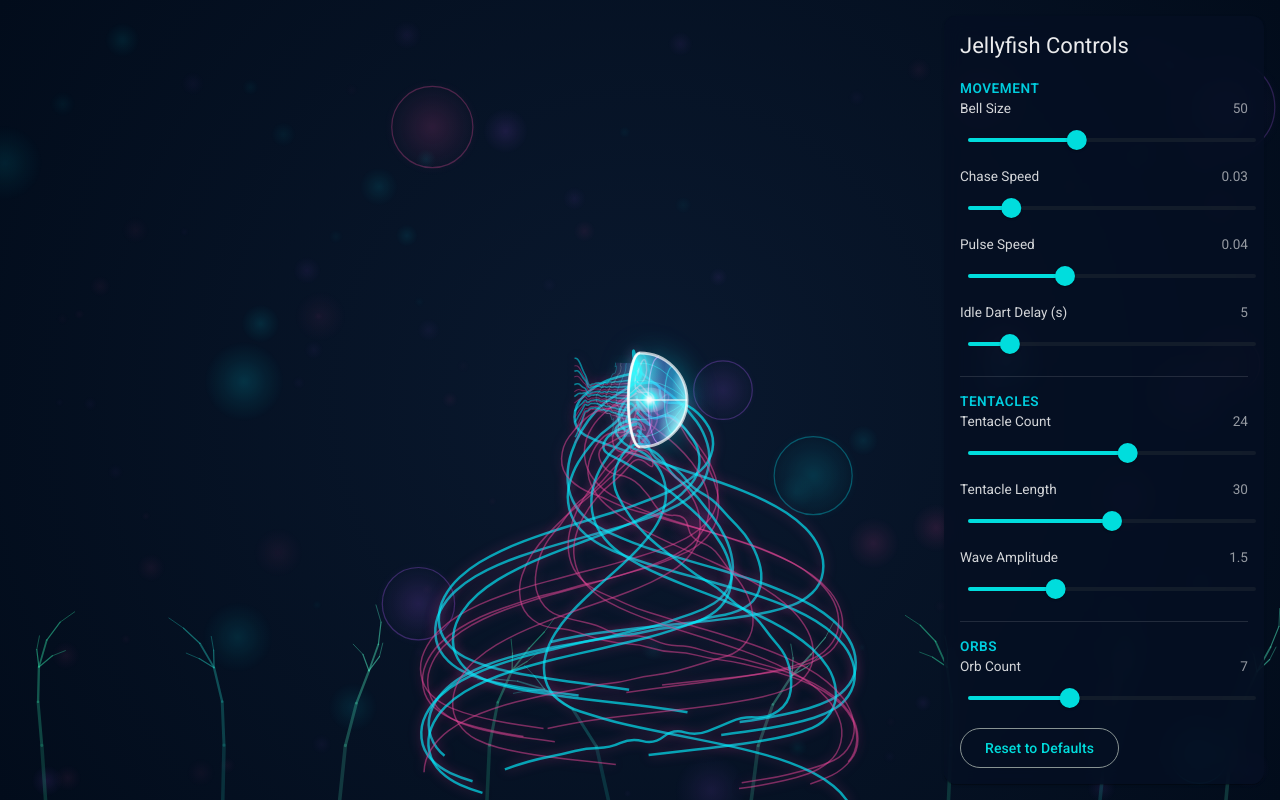
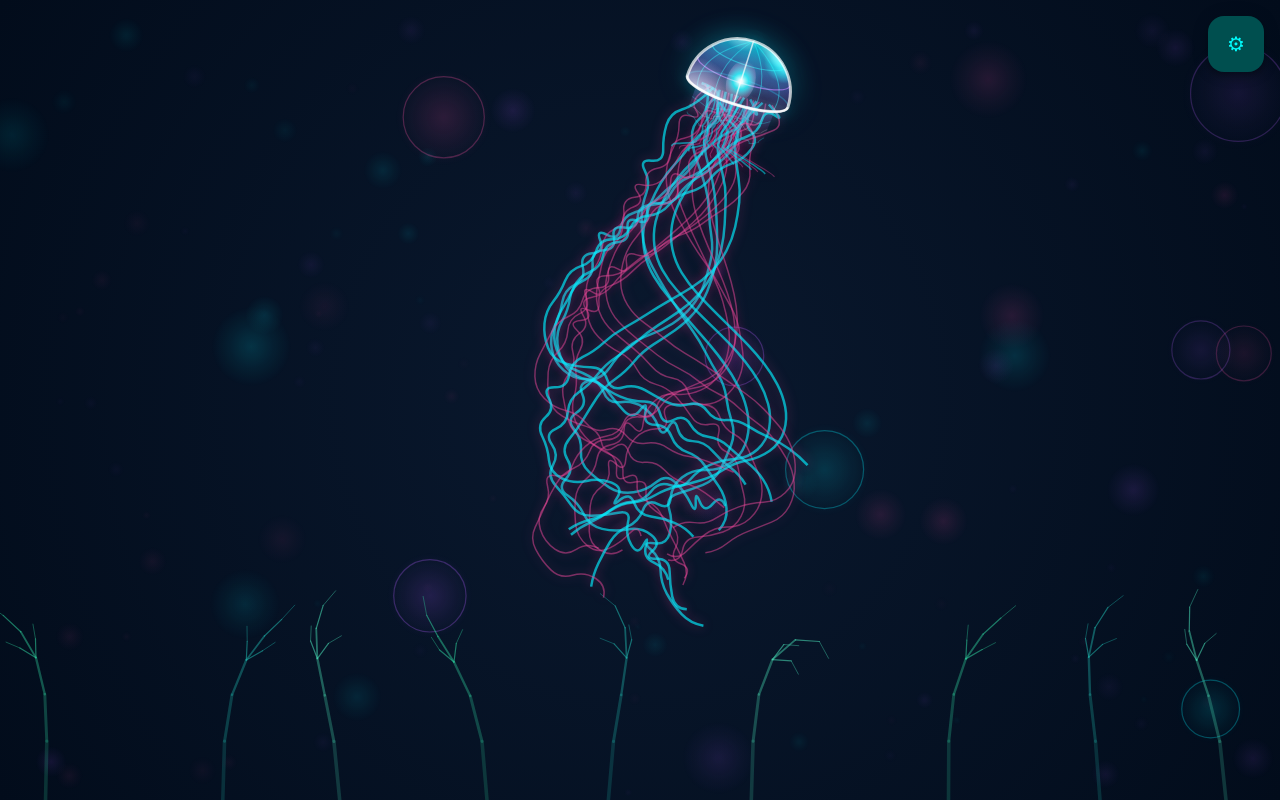
Before and after one commit to roboteight/VectorJellyfish, an Angular app: page / in a window 1280 px wide. Built offline with nearby package versions, Linux system fonts and the light colour scheme.

Commit message:
collision detection and hidden controls

```diff
--- a/src/app/components/jellyfish-canvas-component/jellyfish-canvas-component.ts
+++ b/src/app/components/jellyfish-canvas-component/jellyfish-canvas-component.ts
@@ -173,13 +173,13 @@ export class JellyfishCanvasComponent implements AfterViewInit, OnDestroy {
       this.bokeh.init();
     }
 
-    this.seaweed.branchDepth = cfg.seaweedBranchDepth;
-    this.seaweed.baseLength = cfg.seaweedLength;
-    this.seaweed.swayAmplitude = cfg.seaweedSwayAmplitude;
-    this.seaweed.swaySpeed = cfg.seaweedSwaySpeed;
-    this.seaweed.mouseInfluence = cfg.seaweedMouseInfluence;
-    const seaweedChanged = !prev || prev.seaweedCount !== cfg.seaweedCount;
-    this.seaweed.plantCount = cfg.seaweedCount;
+    this.seaweed.branchDepth = cfg?.seaweedBranchDepth;
+    this.seaweed.baseLength = cfg?.seaweedLength;
+    this.seaweed.swayAmplitude = cfg?.seaweedSwayAmplitude;
+    this.seaweed.swaySpeed = cfg?.seaweedSwaySpeed;
+    this.seaweed.mouseInfluence = cfg?.seaweedMouseInfluence;
+    const seaweedChanged = !prev || prev?.seaweedCount !== cfg?.seaweedCount;
+    this.seaweed.plantCount = cfg?.seaweedCount;
     if (seaweedChanged) {
       this.seaweed.init();
     }
@@ -246,14 +246,15 @@ export class JellyfishCanvasComponent implements AfterViewInit, OnDestroy {
   };
 
   private updatePhysics(): void {
+    const canvas = this.canvasRef.nativeElement;
+
 /*    Frozen in place while popped -- the bell stays put and the tentacles
     fall from wherever they were when it burst.*/
     if (!this.isPopped) {
-      this.movement.update();
+      this.movement.update(canvas.width, canvas.height);
     }
     this.body.updatePop();
 
-    const canvas = this.canvasRef.nativeElement;
     this.bokeh.update(canvas.width, canvas.height, this.movement.target);
     this.seaweed.update(this.movement.target.x, canvas.width);
 
--- a/src/app/components/jellyfish-canvas-component/jellyfish-movement.ts
+++ b/src/app/components/jellyfish-canvas-component/jellyfish-movement.ts
@@ -1,15 +1,19 @@
 import { Point } from './jellyfish.models';
 
-// Owns the jellyfish's core motion: chasing the cursor, facing its heading,
-// the breathing pulse cycle, and the idle-dart burst. Every other visual
-// system (tentacles, body, sheath) reads pos/rotation/pulseCycle from here.
+function clamp(value: number, min: number, max: number): number {
+  return min <= max ? Math.min(max, Math.max(min, value)) : (min + max) / 2;
+}
+
+/*Owns the jellyfish's core motion: chasing the cursor, facing its heading,
+the breathing pulse cycle, and the idle-dart burst. Every other visual
+system (tentacles, body, sheath) reads pos/rotation/pulseCycle from here.*/
 export class JellyfishMovement {
   target: Point = { x: 400, y: 300 };
   pos: Point = { x: 400, y: 300 };
   rotation = 0;
   pulseCycle = 0;
 
-  // Tunable knobs -- live-editable via JellyfishConfigService/the control panel.
+  /*Tunable knobs -- live-editable via JellyfishConfigService/the control panel.*/
   baseRadius: number;
   normalChaseSpeed = 0.03;
   pulseSpeed = 0.04;
@@ -37,9 +41,9 @@ export class JellyfishMovement {
     }
   }
 
-  // Restarts the idle-dart countdown from now. Used after a frozen period
-  // (e.g. the body-pop/regenerate pause) so it doesn't dart off immediately
-  // just because real time passed with no update() calls to keep it fresh.
+/*  Restarts the idle-dart countdown from now. Used after a frozen period
+  (e.g. the body-pop/regenerate pause) so it doesn't dart off immediately
+  just because real time passed with no update() calls to keep it fresh.*/
   refreshActivity(): void {
     this.lastActivityTime = Date.now();
   }
@@ -59,15 +63,17 @@ export class JellyfishMovement {
     }
   }
 
-  // The jellyfish's current bell radius, pulsing with its breathing cycle.
+/*
+  The jellyfish's current bell radius, pulsing with its breathing cycle.
+*/
   get radius(): number {
     const pulseScale = 1 + Math.sin(this.pulseCycle) * 0.12;
     return this.baseRadius * pulseScale;
   }
 
-  update(): void {
+  update(canvasWidth: number, canvasHeight: number): void {
     if (!this.isDarting && Date.now() - this.lastActivityTime > this.idleDartDelayMs) {
-      this.triggerIdleDart();
+      this.triggerIdleDart(canvasWidth, canvasHeight);
     }
 
     const dx = this.target.x - this.pos.x;
@@ -85,18 +91,25 @@ export class JellyfishMovement {
     this.pulseCycle += this.pulseSpeed;
   }
 
-  // Fires after idleDartDelayMs of no mouse movement: sends the jellyfish
-  // shooting off toward a random point, then eases back to its normal,
-  // mouse-following cruise speed once the burst is done.
-  private triggerIdleDart(): void {
+/*  Fires after idleDartDelayMs of no mouse movement: sends the jellyfish
+  shooting off toward a random point, then eases back to its normal,
+  mouse-following cruise speed once the burst is done. The target is
+  clamped to the canvas (with a margin for the bell's own radius) so the
+  dart never sends it off screen.*/
+  private triggerIdleDart(canvasWidth: number, canvasHeight: number): void {
     this.isDarting = true;
     this.lastActivityTime = Date.now();
 
     const angle = Math.random() * Math.PI * 2;
     const distance = 500 + Math.random() * 500;
+    const margin = this.radius * 1.5 + 20;
+
+    const rawX = this.pos.x + Math.cos(angle) * distance;
+    const rawY = this.pos.y + Math.sin(angle) * distance;
+
     this.target = {
-      x: this.pos.x + Math.cos(angle) * distance,
-      y: this.pos.y + Math.sin(angle) * distance
+      x: clamp(rawX, margin, canvasWidth - margin),
+      y: clamp(rawY, margin, canvasHeight - margin)
     };
     this.chaseSpeed = 0.12;
 
--- a/src/app/components/jellyfish-controls/jellyfish-controls.html
+++ b/src/app/components/jellyfish-controls/jellyfish-controls.html
@@ -1,6 +1,22 @@
-<mat-card class="panel" (click)="$event.stopPropagation()">
-    <mat-card-header>
+@if (!isOpen) {
+    <button
+            mat-fab
+            color="primary"
+            class="open-toggle"
+            (click)="isOpen = true"
+            aria-label="Show controls">
+        <span class="icon">&#9881;</span>
+    </button>
+}
+
+<mat-sidenav-container class="shell" [hasBackdrop]="false" autosize>
+    <mat-sidenav class="drawer" mode="over" position="end" [opened]="isOpen" (click)="$event.stopPropagation()">
+        <mat-card class="panel">
+            <mat-card-header class="panel-header">
                 <mat-card-title>Jellyfish Controls</mat-card-title>
+                <button mat-icon-button (click)="isOpen = false" aria-label="Hide controls">
+                    <span class="icon">&#10005;</span>
+                </button>
             </mat-card-header>
 
             <mat-card-content [formGroup]="form">
@@ -31,3 +47,5 @@
                 <button mat-stroked-button (click)="resetToDefaults()">Reset to Defaults</button>
             </mat-card-actions>
         </mat-card>
+    </mat-sidenav>
+</mat-sidenav-container>
--- a/src/app/components/jellyfish-controls/jellyfish-controls.scss
+++ b/src/app/components/jellyfish-controls/jellyfish-controls.scss
@@ -1,19 +1,52 @@
 :host {
   position: fixed;
+  inset: 0;
+  z-index: 10;
+  /* Lets clicks pass through to the canvas everywhere except the toggle
+     button and the drawer itself, which re-enable pointer-events below. */
+  pointer-events: none;
+}
+
+.open-toggle {
+  position: absolute;
   top: 16px;
   right: 16px;
-  bottom: 16px;
+  pointer-events: auto;
+  z-index: 11;
+}
+
+.shell {
+  width: 100%;
+  height: 100%;
+  background: transparent;
+}
+
+.drawer {
   width: 320px;
-  z-index: 10;
+  pointer-events: auto;
+  background: transparent;
+  box-shadow: none;
 }
 
 .panel {
   height: 100%;
   display: flex;
   flex-direction: column;
-  background: rgba(5, 15, 35, 0.82);
+  background: rgba(5, 15, 35, 0.92);
   backdrop-filter: blur(10px);
   color: rgba(255, 255, 255, 0.92);
+  border-radius: 0;
+}
+
+.panel-header {
+  display: flex;
+  align-items: center;
+  justify-content: space-between;
+}
+
+.icon {
+  font-size: 20px;
+  line-height: 1;
 }
 
 mat-card-content {
--- a/src/app/components/jellyfish-controls/jellyfish-controls.ts
+++ b/src/app/components/jellyfish-controls/jellyfish-controls.ts
@@ -4,6 +4,7 @@ import {MatCardModule} from '@angular/material/card';
 import {MatSliderModule} from '@angular/material/slider';
 import {MatButtonModule} from '@angular/material/button';
 import {MatDividerModule} from '@angular/material/divider';
+import {MatSidenavModule} from '@angular/material/sidenav';
 import {
     DEFAULT_JELLYFISH_CONFIG,
     JellyfishConfig,
@@ -23,19 +24,23 @@ interface SliderSection {
     controls: SliderSpec[];
 }
 
-// A live control panel for every tunable knob exposed by the jellyfish and
-// its particle systems. There is no submit button -- the form pushes its
-// full value onto JellyfishConfigService on every change, and the canvas
-// component (subscribed to that service) applies it the same frame.
+/*A live control panel for every tunable knob exposed by the jellyfish and
+its particle systems. There is no submit button -- the form pushes its
+full value onto JellyfishConfigService on every change, and the canvas
+component (subscribed to that service) applies it the same frame.*/
 @Component({
     selector: 'app-jellyfish-controls',
     standalone: true,
-    imports: [ReactiveFormsModule, MatCardModule, MatSliderModule, MatButtonModule, MatDividerModule],
+    imports: [ReactiveFormsModule, MatCardModule, MatSliderModule, MatButtonModule, MatDividerModule, MatSidenavModule],
     templateUrl: './jellyfish-controls.html',
     styleUrl: './jellyfish-controls.scss',
 })
 export class JellyfishControls {
     readonly form: FormGroup;
+
+/*    Drawer starts closed; the toggle button (shown when hidden) and the
+    close button in the panel header (shown when open) both flip this.*/
+    isOpen = false;
 
     readonly sections: SliderSection[] = [
         {
```
Lines whose indentation alone changed are shown as unchanged.
